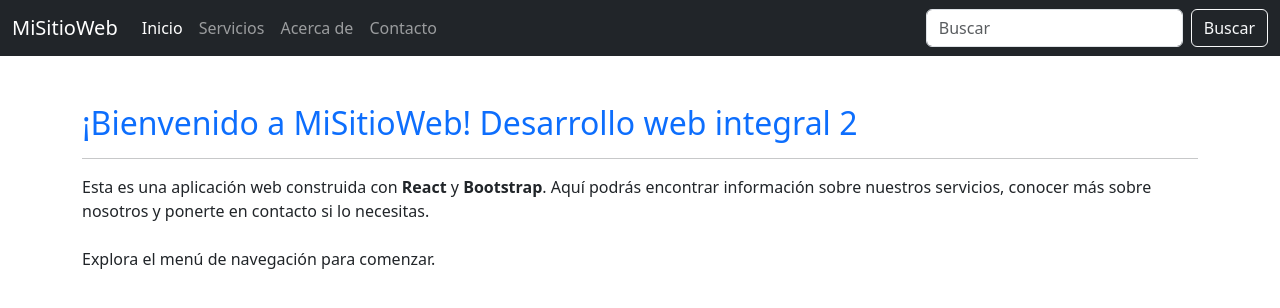
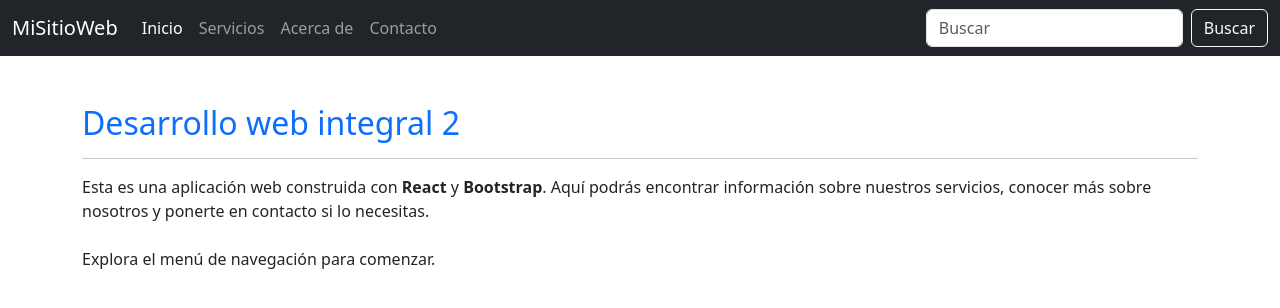
Before and after one commit to Alexis8525/deswebintegral-dgra, a React (Create React App) app: page / in a window 1280 px wide. Shown: the top 308 px of the page. Built offline with nearby package versions, Linux system fonts and the light colour scheme.

Commit message:
prueba 2 de workflow

```diff
--- a/src/componentes/App.jsx
+++ b/src/componentes/App.jsx
@@ -4,7 +4,7 @@
         <>
       <NavBar />
       <div className="container mt-5">
-        <h2 className="text-primary">¡Bienvenido a MiSitioWeb! Desarrollo web integral 2</h2>
+        <h2 className="text-primary">Desarrollo web integral 2</h2>
         <hr />
         <p>
           Esta es una aplicación web construida con <strong>React</strong> y <strong>Bootstrap</strong>. Aquí podrás encontrar información sobre nuestros servicios, conocer más sobre nosotros y ponerte en contacto si lo necesitas.
```
